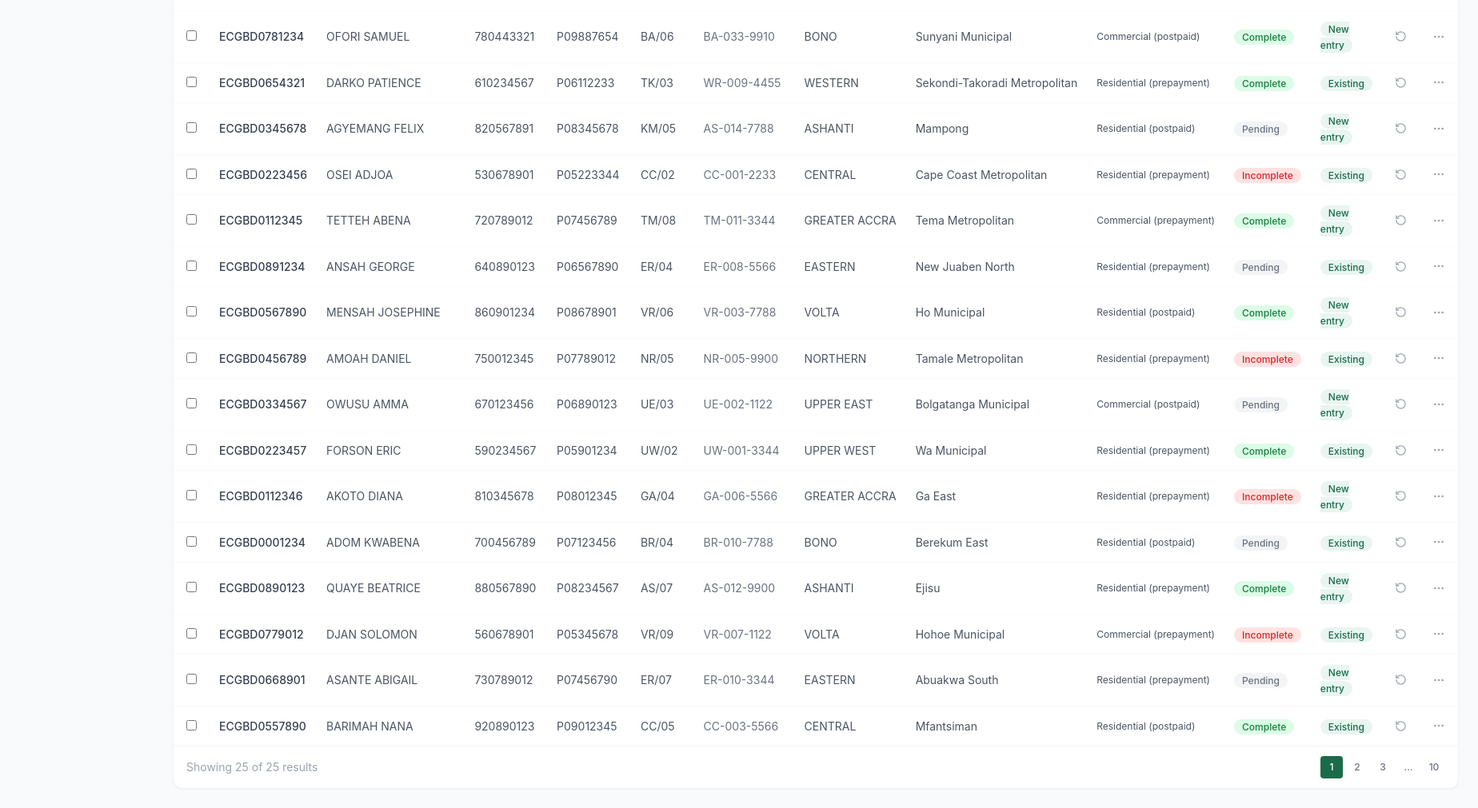
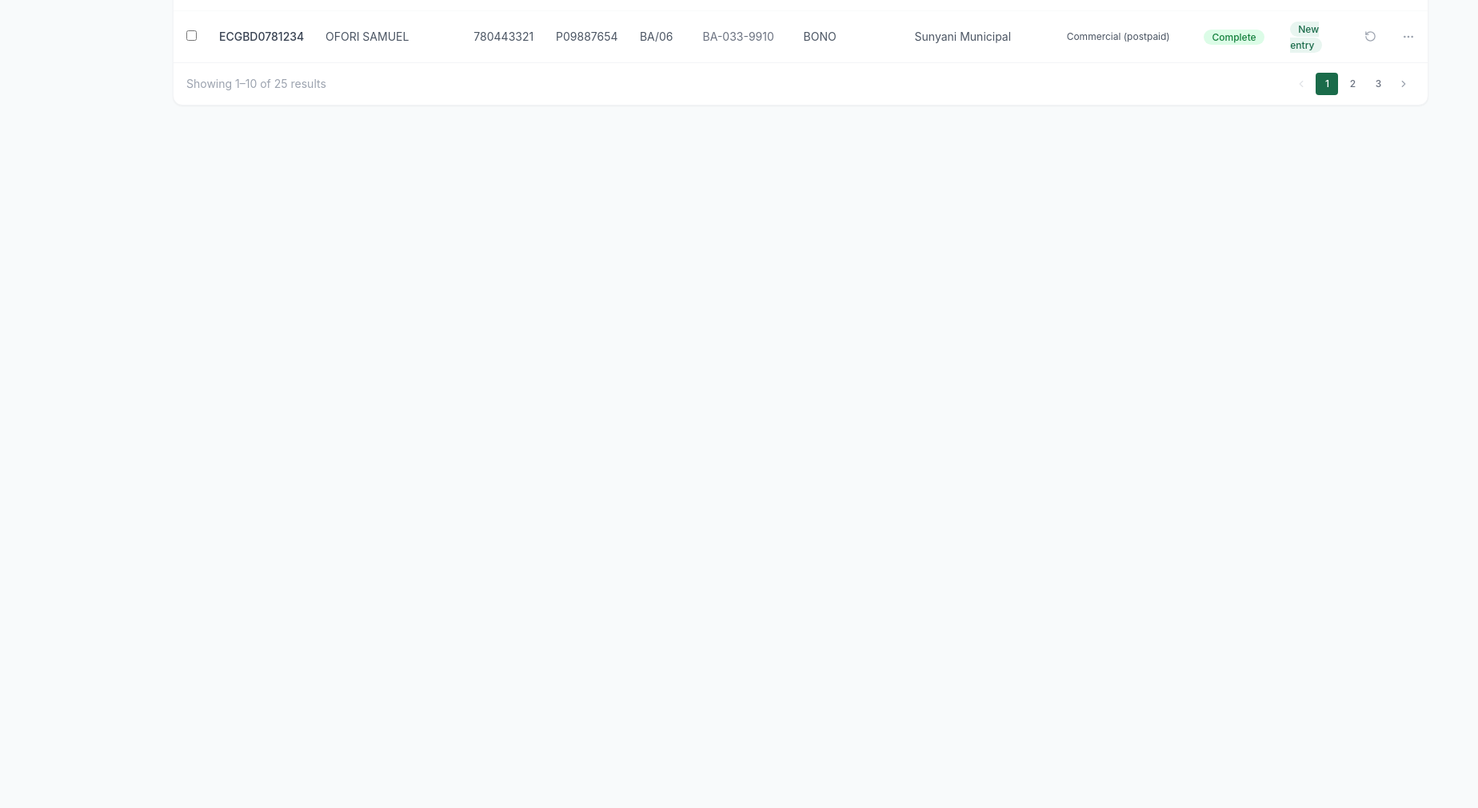
Before and after one commit to jaabless/CAIMs, a React (Vite) app: page /customers in a window 1280 px wide. Shown: the part 838-1849 px from the top of the page at 80% size, 1848 px wide, since content can reach past the window. After the commit the page ends 994 px from the top, so only its background shows below. Built offline with nearby package versions, Linux system fonts and the light colour scheme.

Commit message:
feat: add search clear button and working pagination (10 per page) to Customers

```diff
--- a/src/pages/Customers.tsx
+++ b/src/pages/Customers.tsx
@@ -1,8 +1,11 @@
-import { useState, useMemo } from 'react';
-import { Search, Download, RotateCcw, MoreHorizontal } from 'lucide-react';
+import { useState, useMemo, useEffect } from 'react';
+import { Search, Download, RotateCcw, MoreHorizontal, X } from 'lucide-react';
 import { customers, customerStats } from '../data/mockData';
 import { allRegionNames, getDistrictsForRegions } from '../data/ghana';
 import FilterDropdown from '../components/FilterDropdown';
+import Pagination from '../components/Pagination';
+
+const PAGE_SIZE = 10;
 import type { Customer } from '../types';
 
 function StatusBadge({ status }: { status: Customer['status'] }) {
@@ -41,6 +44,7 @@ export default function Customers() {
   const [search, setSearch] = useState('');
   const [selected, setSelected] = useState<Set<string>>(new Set());
   const [sortBy, setSortBy] = useState('Newest');
+  const [currentPage, setCurrentPage] = useState(1);
 
   const [regionFilter, setRegionFilter] = useState<Set<string>>(new Set());
   const [districtFilter, setDistrictFilter] = useState<Set<string>>(new Set());
@@ -51,6 +55,8 @@ export default function Customers() {
     () => getDistrictsForRegions(Array.from(regionFilter)),
     [regionFilter]
   );
+
+  useEffect(() => { setCurrentPage(1); }, [search, regionFilter, districtFilter, statusFilter, tagFilter]);
 
   function handleRegionChange(updated: Set<string>) {
     setRegionFilter(updated);
@@ -82,6 +88,9 @@ export default function Customers() {
     });
   }, [search, regionFilter, districtFilter, statusFilter, tagFilter]);
 
+  const totalPages = Math.max(1, Math.ceil(filtered.length / PAGE_SIZE));
+  const paginated = filtered.slice((currentPage - 1) * PAGE_SIZE, currentPage * PAGE_SIZE);
+
   const activeFilterCount =
     regionFilter.size + districtFilter.size + statusFilter.size + tagFilter.size;
 
@@ -102,10 +111,10 @@ export default function Customers() {
   }
 
   function toggleAll() {
-    if (selected.size === filtered.length) {
+    if (selected.size === paginated.length) {
       setSelected(new Set());
     } else {
-      setSelected(new Set(filtered.map((c) => c.id)));
+      setSelected(new Set(paginated.map((c) => c.id)));
     }
   }
 
@@ -140,6 +149,11 @@ export default function Customers() {
               value={search}
               onChange={(e) => setSearch(e.target.value)}
             />
+            {search && (
+              <button onClick={() => setSearch('')} className="text-gray-300 hover:text-gray-500">
+                <X size={14} />
+              </button>
+            )}
           </div>
 
           <div className="flex items-center gap-2 text-sm text-gray-500">
@@ -250,7 +264,7 @@ export default function Customers() {
                   <input
                     type="checkbox"
                     className="rounded"
-                    checked={selected.size === filtered.length && filtered.length > 0}
+                    checked={selected.size === paginated.length && paginated.length > 0}
                     onChange={toggleAll}
                   />
                 </th>
@@ -268,7 +282,7 @@ export default function Customers() {
               </tr>
             </thead>
             <tbody className="divide-y divide-gray-50">
-              {filtered.map((customer) => (
+              {paginated.map((customer) => (
                 <tr key={customer.id} className="hover:bg-gray-50 transition-colors">
                   <td className="px-4 py-3">
                     <input
@@ -311,22 +325,13 @@ export default function Customers() {
           )}
         </div>
 
-        {/* Pagination */}
-        <div className="flex items-center justify-between px-4 py-3 border-t border-gray-100 text-sm text-gray-400">
-          <span>Showing {filtered.length} of {customers.length} results</span>
-          <div className="flex items-center gap-1">
-            {[1, 2, 3, '...', 10].map((p, i) => (
-              <button
-                key={i}
-                className={`w-7 h-7 rounded text-xs font-medium ${
-                  p === 1 ? 'bg-[#1a6b4a] text-white' : 'text-gray-500 hover:bg-gray-100'
-                }`}
-              >
-                {p}
-              </button>
-            ))}
-          </div>
-        </div>
+        <Pagination
+          currentPage={currentPage}
+          totalPages={totalPages}
+          totalItems={filtered.length}
+          pageSize={PAGE_SIZE}
+          onPageChange={setCurrentPage}
+        />
       </div>
     </div>
   );
```
